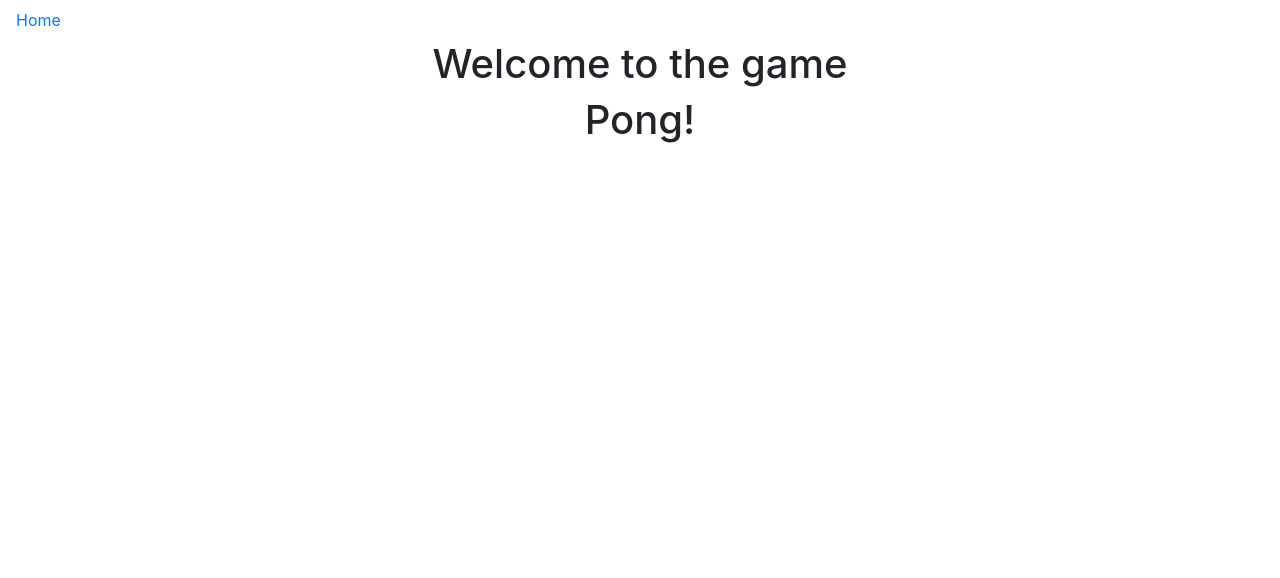
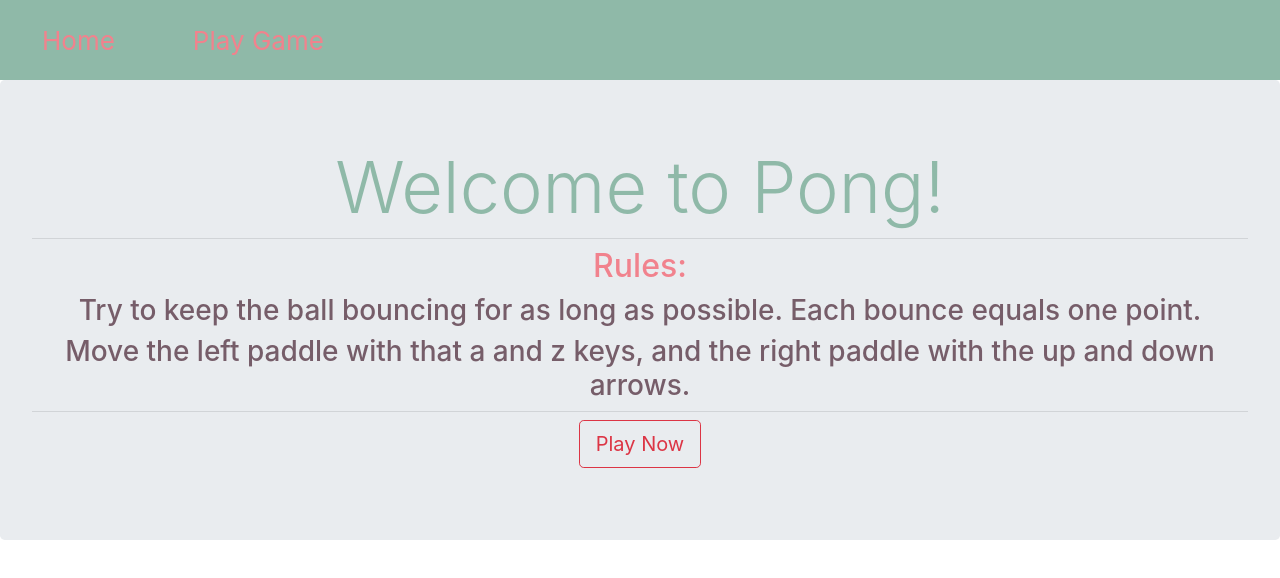
Before and after one commit to AndersonUniversity/Pong-in-React.js, a React (Create React App) app in the folder frontend/: page / in a window 1280 px wide. Shown: the top 578 px of the page. Built offline with nearby package versions, Linux system fonts and the light colour scheme.

Commit message:
Homepage functional and styled

```diff
--- a/frontend/package.json
+++ b/frontend/package.json
@@ -6,9 +6,12 @@
     "@testing-library/jest-dom": "^4.2.4",
     "@testing-library/react": "^9.5.0",
     "@testing-library/user-event": "^7.2.1",
+    "bootstrap": "^4.5.2",
     "react": "^16.13.1",
     "react-dom": "^16.13.1",
-    "react-scripts": "3.4.3"
+    "react-router-dom": "^5.2.0",
+    "react-scripts": "3.4.3",
+    "reactstrap": "^8.6.0"
   },
   "scripts": {
     "start": "react-scripts start",
--- a/frontend/src/App.css
+++ b/frontend/src/App.css
@@ -1,38 +1,3 @@
 .App {
   text-align: center;
 }
-
-.App-logo {
-  height: 40vmin;
-  pointer-events: none;
-}
-
-@media (prefers-reduced-motion: no-preference) {
-  .App-logo {
-    animation: App-logo-spin infinite 20s linear;
-  }
-}
-
-.App-header {
-  background-color: #282c34;
-  min-height: 100vh;
-  display: flex;
-  flex-direction: column;
-  align-items: center;
-  justify-content: center;
-  font-size: calc(10px + 2vmin);
-  color: white;
-}
-
-.App-link {
-  color: #61dafb;
-}
-
-@keyframes App-logo-spin {
-  from {
-    transform: rotate(0deg);
-  }
-  to {
-    transform: rotate(360deg);
-  }
-}
--- /dev/null
+++ b/frontend/src/components/Home.css
@@ -0,0 +1,30 @@
+h1 {
+  color: #8fb9a8;
+}
+
+h2 {
+  color: #f1828d;
+}
+
+h3 {
+  color: #765d69;
+}
+
+a:link {
+  color: #f1828d;
+}
+
+/* visited link */
+a:visited {
+  color: #f1828d;
+}
+
+/* mouse over link */
+a:hover {
+  color: #8fb9a8;
+}
+
+/* selected link */
+a:active {
+  color: white;
+}
--- a/frontend/src/components/Home.js
+++ b/frontend/src/components/Home.js
@@ -3,12 +3,36 @@
 
 // standard react components
 import React from 'react';
+import { Jumbotron, Button } from 'reactstrap';
+import { Link } from 'react-router-dom';
+
+// style for this page
+import './Home.css';
 
 const Home = () => {
   return (
-    <div>
-      <h1>Welcome to the game</h1>
-      <h1>Pong!</h1>
+    <div className="Home">
+      <Jumbotron>
+        <h1 className="display-3">Welcome to Pong!</h1>
+        <hr className="my-2" />
+        <h2>Rules:</h2>
+        <h3>
+          Try to keep the ball bouncing for as long as possible. Each bounce
+          equals one point.
+        </h3>
+        <h3>
+          Move the left paddle with that a and z keys, and the right paddle with
+          the up and down arrows.
+        </h3>
+        <hr className="my-2" />
+        <h2>
+          <Link to="/game">
+            <Button outline color="danger" size="lg">
+              Play Now
+            </Button>
+          </Link>
+        </h2>
+      </Jumbotron>
     </div>
   );
 };
--- /dev/null
+++ b/frontend/src/components/MenuBar.css
@@ -0,0 +1,22 @@
+.MenuBar {
+  background-color: #8fb9a8;
+  min-height: 10vh;
+  font-size: calc(10px + 2vmin);
+  color: black;
+}
+/* unvisited link */
+.link {
+  padding-left: 1em;
+  padding-right: 2em;
+  columns: #fcd0ba;
+}
+/* mouse over link */
+.link:visited {
+  color: #fcd0ba;
+  text-decoration: none;
+}
+/* mouse over link */
+.link:hover {
+  color: #fefad4;
+  text-decoration: none;
+}
--- a/frontend/src/components/MenuBar.js
+++ b/frontend/src/components/MenuBar.js
@@ -5,6 +5,9 @@
 import React from 'react';
 import { Navbar, Nav } from 'reactstrap';
 import { Link } from 'react-router-dom';
+
+// style for this page
+import './MenuBar.css';
 
 const MenuBar = () => {
   return (
@@ -15,6 +18,9 @@ const MenuBar = () => {
           <Link className="link" to="/">
             Home
           </Link>
+          <Link className="link" to="/game">
+            Play Game
+          </Link>
         </Nav>
       </Navbar>
     </div>
```
Also changed, not shown: 1 other file (tests, documents, lock files or other folders).
